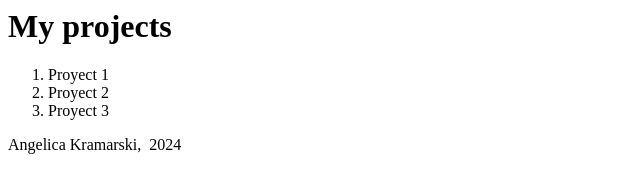
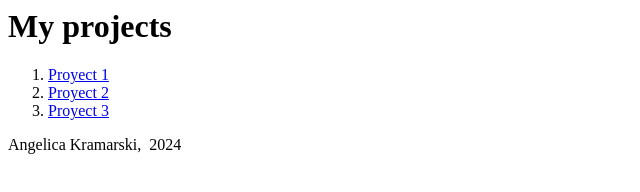
Before and after one commit to akramarski/akramarski.github.io, a plain HTML site: page index.html in a window 1280 px wide. Shown: the whole page, without its empty margins (0-640 px from the left). Drawn offline with Linux system fonts and the light colour scheme.

Commit message:
Update index.html

```diff
--- a/index.html
+++ b/index.html
@@ -8,9 +8,9 @@
         </head>
         <main>
             <ol>
-                <li><a herf="https://akramarski.github.io/manuscript/">Proyect 1</a></li>
-                <li><a herf="https:thierusername.github.ip/spread">Proyect 2</a></li>
-                <li><a herf="https://akramarski.github.io/binding/">Proyect 3</a></li>
+                <li><a href="https://akramarski.github.io/manuscript/">Proyect 1</a></li>
+                <li><a href="https:thierusername.github.ip/spread">Proyect 2</a></li>
+                <li><a href="https://akramarski.github.io/binding/">Proyect 3</a></li>
             </ol>
         </main>
        <footer>
```
